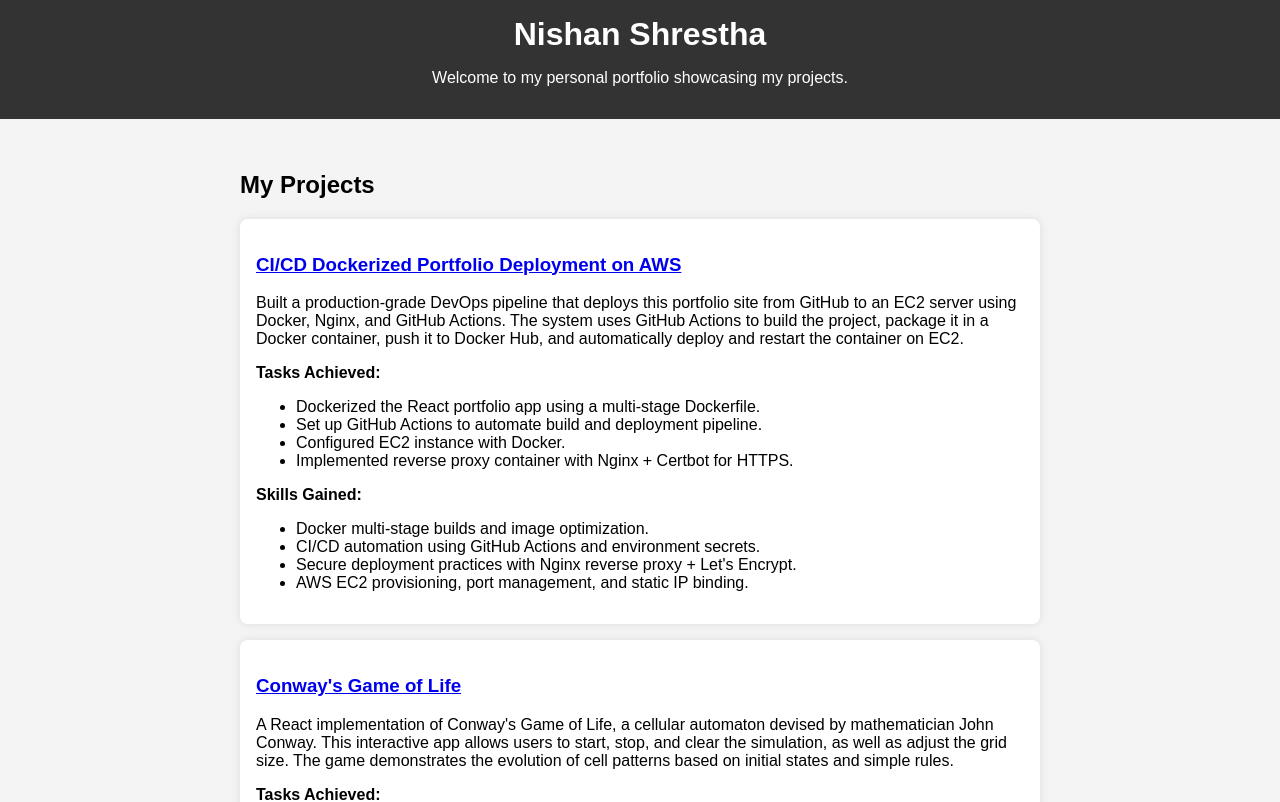
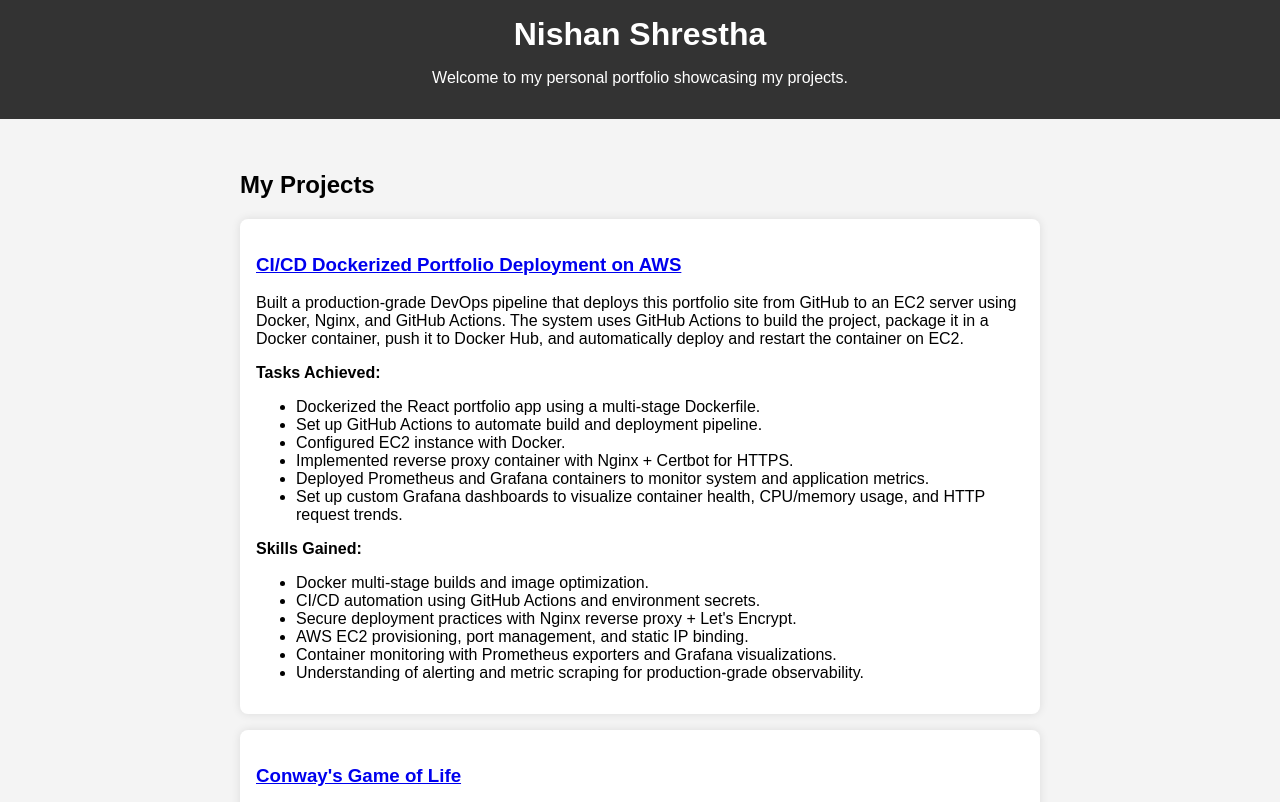
Before and after one commit to nishanau/my-portfolio, a React (Create React App) app in the folder app/: page / in a window 1280 px wide. Shown: the top 802 px of the page. Built offline with nearby package versions, Linux system fonts and the light colour scheme.

Commit message:
Changed Project description for CI/CD app to add use of Prometheus and Grafana

```diff
--- a/app/package.json
+++ b/app/package.json
@@ -2,7 +2,7 @@
   "name": "my-portfolio",
   "version": "0.1.0",
   "private": true,
-  "homepage": "https://nishanau.github.io/my-portfolio",
+  "homepage": "",
   "dependencies": {
     "@testing-library/jest-dom": "^5.17.0",
     "@testing-library/react": "^13.4.0",
--- a/app/src/pages/Home.js
+++ b/app/src/pages/Home.js
@@ -17,6 +17,8 @@
     <li>Set up GitHub Actions to automate build and deployment pipeline.</li>
     <li>Configured EC2 instance with Docker.</li>
     <li>Implemented reverse proxy container with Nginx + Certbot for HTTPS.</li>
+    <li>Deployed Prometheus and Grafana containers to monitor system and application metrics.</li>
+    <li>Set up custom Grafana dashboards to visualize container health, CPU/memory usage, and HTTP request trends.</li>
   </ul>
   <p><strong>Skills Gained:</strong></p>
   <ul>
@@ -24,8 +26,11 @@
     <li>CI/CD automation using GitHub Actions and environment secrets.</li>
     <li>Secure deployment practices with Nginx reverse proxy + Let's Encrypt.</li>
     <li>AWS EC2 provisioning, port management, and static IP binding.</li>
+    <li>Container monitoring with Prometheus exporters and Grafana visualizations.</li>
+    <li>Understanding of alerting and metric scraping for production-grade observability.</li>
   </ul>
 </>
+
     ),
     url: "/CICD", // replace this with your actual domain or EC2 IP
   },
```
Lines whose indentation alone changed are shown as unchanged.
